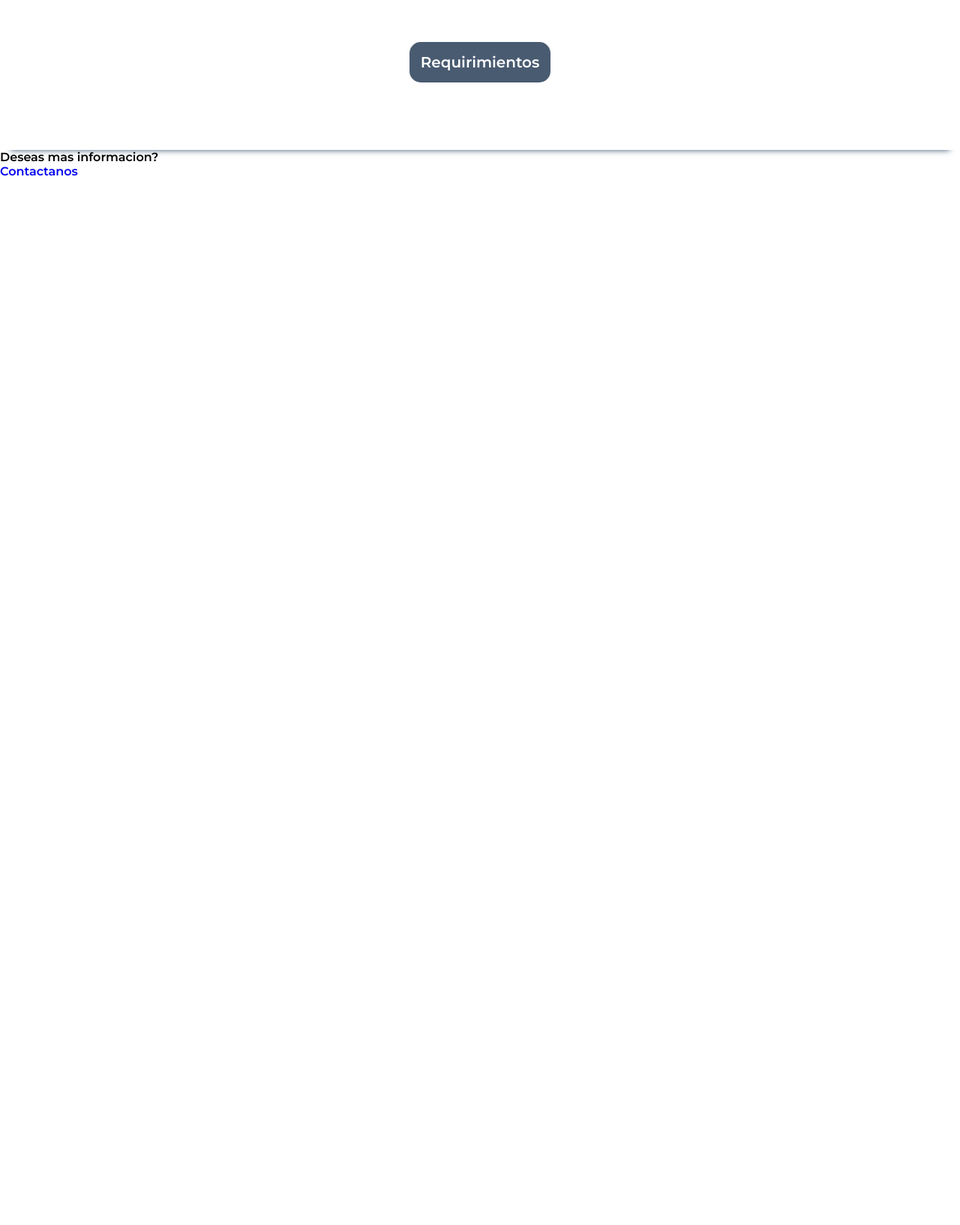
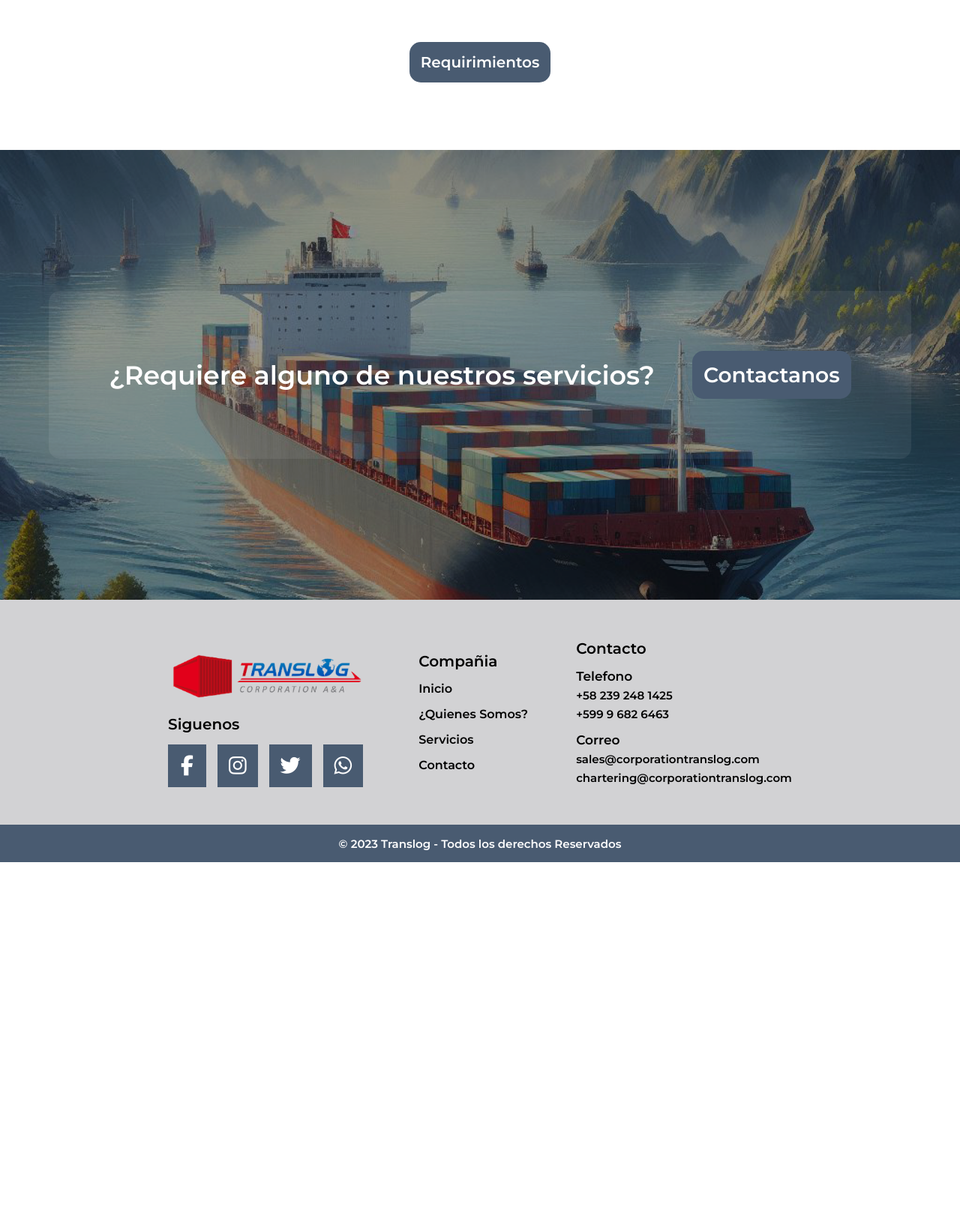
Before and after one commit to Ndnestor098/CorporationTranslog, a PHP site: page / in a window 1280 px wide; the page is wider, and only the part inside the window is pictured. Shown: the part 2210-3844 px from the top of that part at 75% size. After the commit the page ends 3360 px from the top of that part, so only its background shows below. Run offline with PHP 8.4, Linux system fonts and the light colour scheme; some libraries are stand-ins or nearby versions.

Commit message:
Se termino la home de la pagina web, modo escritorio

```diff
--- a/css/styles.css
+++ b/css/styles.css
@@ -14,7 +14,6 @@ body {
     padding: 0;
     display: block;
     position: relative;
-    height: 4000px;
 }
 /*====================================Cabezera====================================*/
 header{
@@ -140,7 +139,7 @@ header{
 .button-requerimientos{
     font-size: 20px;
     padding: 15px;
-    color: white;
+    color: #fff;
     background-color: #495B71;
     border-radius: 15px;
     margin-top: 20px;
@@ -238,7 +237,7 @@ header{
             text-align: center;
             justify-content: center;
             color: #fff !important;
-            transition: all .5s;
+            transition: opacity .6s;
 
             a{
                 color: #fff;
@@ -348,7 +347,119 @@ header{
 }
 
 .conocer{
+    display: flex;
+    justify-content: center;
+    align-items: center;
+    width: 100%;
+    height: 600px;
 
+    background-image: url(../image/buque-footer.png);
+    background-repeat: no-repeat;
+    background-size: cover;
+    background-position: center;
+
+    div{
+        display: flex;
+        gap: 50px;
+        background-color: #ffffff11;
+        align-items: center;
+        justify-content: center;
+        padding: 80px;
+        border-radius: 15px;
+
+        a{
+            color: #fff;
+            padding: 15px;
+            font-size: 28px;
+            background-color: #495B71;
+            border-radius: 15px;
+        }
+        a:hover{
+            box-shadow: 0px 0px 55px 0px rgba(255,255,255,0.75);
+            -webkit-box-shadow: 0px 0px 55px 0px rgba(255,255,255,0.75);
+            -moz-box-shadow: 0px 0px 55px 0px rgba(255,255,255,0.75);
+        }
+        h4{
+            font-size: 35px;
+            color: #fff;
+        }
+    }
+}
+
+.pies-pagina{
+    display: flex;
+    justify-content: center;
+    align-items: center;
+    flex-direction: column;
+    background-color: #D2D2D4;
+
+    .grupo-1{
+        display: flex;
+        justify-content: space-evenly;
+        align-items: center;
+        height: 300px;
+        gap: 40px;
+        width: 100%;
+        padding: 0 200px;
+
+        .box{
+            display: flex;
+            flex-direction: column;
+            justify-content: center;
+            gap: 15px;
+
+            img{
+                width: 270px;
+            }
+            p{
+                font-size: 20px;
+            }
+            .footer-link{
+                color: #000;
+                font-size: 16px;
+            }
+            .footer-link:hover{
+                transform: scale(1.05);
+                color: #495b71;
+            }
+            li{
+                font-size: 15px;
+            }
+            .red-social{
+                font-size: 27px;
+                display: flex;
+                gap: 15px;
+
+                a{
+                    color: #fff;
+                    padding: 15px;
+                    background-color: #495B71;
+                }
+                a:hover{
+                    color: rgb(199, 37, 37);
+                }
+            }
+            .contact{
+                display: flex;
+                flex-direction: column;
+                gap: 6px;
+            }
+            .title-contact{
+                font-size: 17px;
+            }
+        }
+    }
+    .grupo-2{
+        background-color: #495B71;
+        color: #fff;
+        font-size: 18px;
+        display: flex;
+        align-items: center;
+        justify-content: center;
+        width: 100%;
+        height: 50px;
+
+    }
 }
 /*====================================Responsive====================================*/
 @media only screen and (max-width: 825px) {
--- a/index.html
+++ b/index.html
@@ -152,7 +152,7 @@
             <!----------------------Parte de Conocer Empresa------------------------>
             <div class="conocer">
                 <div>
-                    <h4><strong>Deseas mas informacion?</strong></h4>
+                    <h4><strong>¿Requiere alguno de nuestros servicios?</strong></h4>
                     <a href="#">Contactanos</a>
                 </div>
             </div>
@@ -161,20 +161,16 @@
 
 
         <!------------------ Pies de pagina  ------------------>
-        <!-- <footer class="pies-pagina">
+        <footer class="pies-pagina">
             <div class="grupo-1">
                 <div class="box">
-
-
                     <a href="#">
-                       <a href="#"><img class="img-p" src="image/Logo.png" alt=""></a>
+                        <a href="/"><img class="img-p" src="image/Logo.png" alt=""></a>
                     </a>
 
-
-                    <h2 class="seguir">Siguenos</h2>
-
+                    <p class="seguir">Siguenos</p>
                     <div class="red-social">
-                        <a href="#" class="fa fa-facebook"></a>
+                        <a href="#" class="fa fa-facebook" style="padding: 15px 17px;"></a>
                         <a href="#" class="fa fa-instagram"></a>
                         <a href="#" class="fa fa-twitter"></a>
                         <a href="#" class="fa fa-whatsapp"></a>
@@ -182,7 +178,7 @@
                 </div>
 
                 <div class="box">
-                    <h2>Compañia</h2>
+                    <p>Compañia</p>
                     <a class="footer-link" href="#">Inicio</a>
                     <a class="footer-link" href="#">¿Quienes Somos?</a>
                     <a class="footer-link" href="#">Servicios</a>
@@ -190,17 +186,17 @@
                 </div>
 
                 <div class="box">
-                    <h2 class="contacto">Contacto</h2>
-                    <ul>
-                        <li class="telefono">Telefono</li>
-                        <li class="telefono-1">+58 239 248 1425</li>
-                        <li class="telefono-1">+599 9 682 6463</li>
+                    <p>Contacto</p>
+                    <ul class="contact">
+                        <li class="title-contact">Telefono</li>
+                        <li>+58 239 248 1425</li>
+                        <li>+599 9 682 6463</li>
                     </ul>
 
-                    <ul>
-                        <li class="correo">Correo</li>
-                        <li class="correo-1">sales@corporationtranslog.com</li>
-                        <li class="correo-1">chartering@corporationtranslog.com</li>
+                    <ul class="contact">
+                        <li class="title-contact">Correo</li>
+                        <li>sales@corporationtranslog.com</li>
+                        <li>chartering@corporationtranslog.com</li>
                     </ul>
 
                 </div>
@@ -209,6 +205,6 @@
             <div class="grupo-2">
                 <small>&copy; 2023 <b>Translog</b> - Todos los derechos Reservados</small>
             </div>
-        </footer> -->
+        </footer>
     </body>
 </html>
```
Also changed, not shown: image/buque-footer.png (added).
